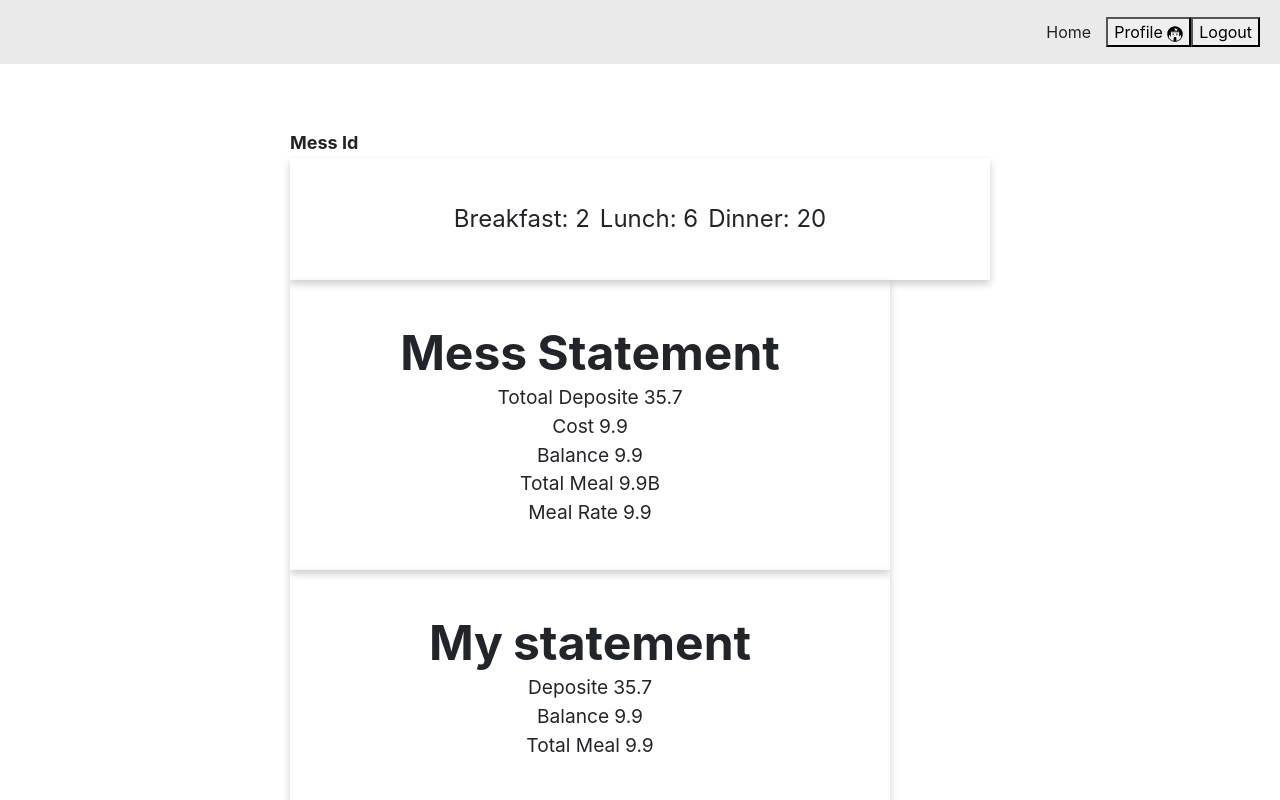
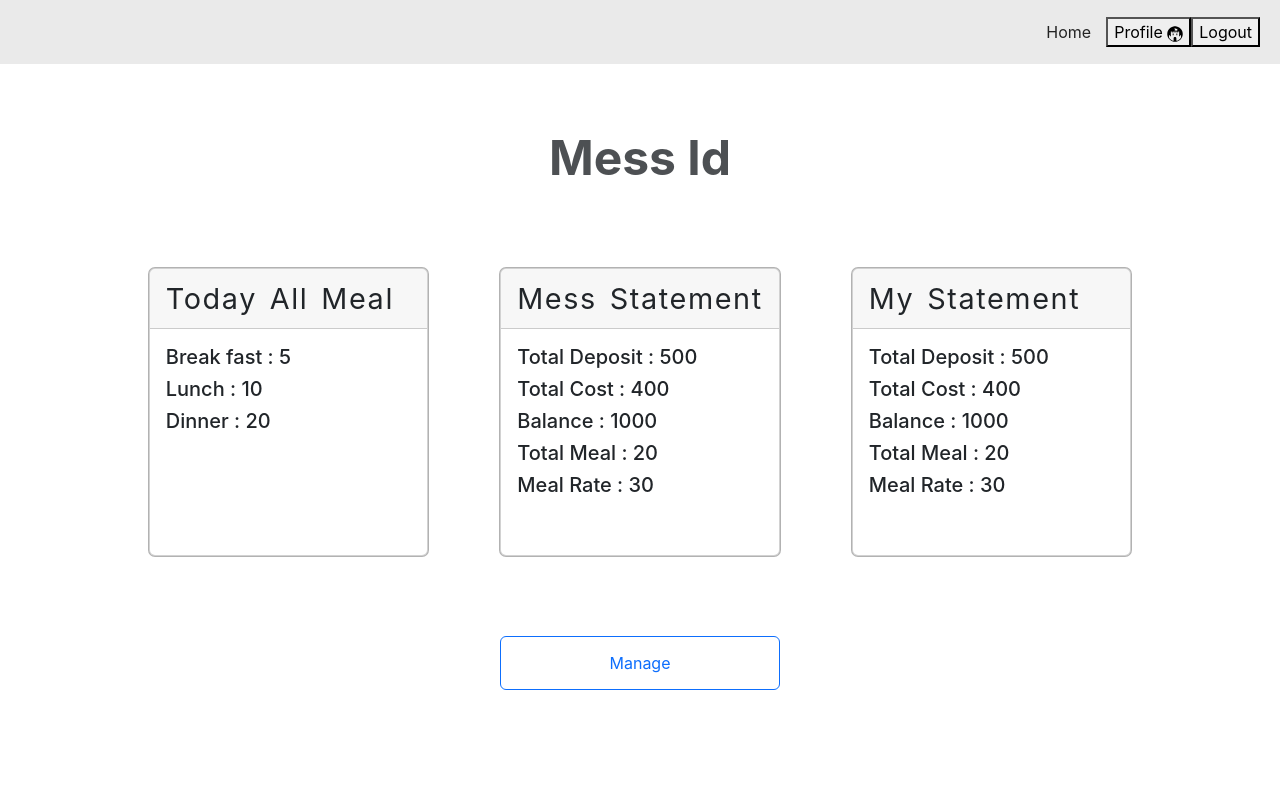
Before and after one commit to Kibria7533/mess-management-client, a Next.js app: page /statement in a window 1280 px wide. Shown: the top 800 px of the page. Built offline with nearby package versions, Linux system fonts and the light colour scheme; no server answers; sample sign-in values are in the browser's storage.

Commit message:
statement design done

```diff
--- a/pages/statement.js
+++ b/pages/statement.js
@@ -1,13 +1,15 @@
 import Link from "next/link";
 import Layout from "../components/Layout";
 import styleSignup from "../styles/signup.module.css";
+import statementStyle from "../styles/statement.module.css"
 import {useEffect, useState} from "react";
 import axios from "axios";
 import {useRouter} from 'next/router'
 import Skeleton from 'react-loading-skeleton'
 import 'react-loading-skeleton/dist/skeleton.css'
 import {toast} from "react-toastify";
-
+import Card from "react-bootstrap/Card";
+import Button from "react-bootstrap/Button";
 const Statement = () => {
     const router = useRouter();
     const [mess_id,setMessId]=useState('');
@@ -43,89 +45,138 @@ const Statement = () => {
         <Layout>
             {!loading ?
                 <div>
-                    <h4> Mess Id {router.query.mess_id ?? mess_id}</h4>
-                    <div className={'net__meal'}>
-                        <span className={'net__breakfast'}>Breakfast:  2</span>
-                        <span className={'net__lunch'}>Lunch:  6</span>
-                        <span className={'net__dinner'}>Dinner:  20</span>
+                    <h1 className={statementStyle.mess_name}> Mess Id {router.query.mess_id ?? mess_id}</h1>
+
+                    <div className={statementStyle.grid}>
+
+                        <div>
+                            <Card className={statementStyle.card_size}>
+
+                                <Card.Header className={statementStyle.card_header}>Today All Meal</Card.Header>
+                                <Card.Body>
+                                    <Card.Title> Break fast : <span> 5</span></Card.Title>
+                                    <Card.Title> Lunch : <span> 10</span></Card.Title>
+                                    <Card.Title> Dinner : <span>20</span></Card.Title>
+                                </Card.Body>
+                            </Card>
                         </div>
 
 
                         <div>
+                            <Card className={statementStyle.card_size}>
 
-                        <article className="statement">
-                            <div className={'statement__header'}>
-                                <h1 className="statement__title"><span
-                                    className="statement__title--top">Mess</span><span
-                                    className="statement__title--bottom">Statement</span></h1>
+                                <Card.Header className={statementStyle.card_header}>Mess Statement</Card.Header>
+                                <Card.Body>
+                                    <Card.Title>Total Deposit : <span>500</span></Card.Title>
+                                    <Card.Title>Total Cost : <span> 400</span></Card.Title>
+                                    <Card.Title> Balance : <span>1000</span></Card.Title>
+                                    <Card.Title> Total Meal : <span>20</span></Card.Title>
+                                    <Card.Title>Meal Rate : <span>30</span></Card.Title>
+
+
+                                </Card.Body>
+                            </Card>
                         </div>
 
-                            <main className="statement__profiles">
-                                <article className="statement__profile">
-                                    <span className="statement__name">Totoal Deposite</span>
-                                    <span className="statement__value">35.7<span></span></span>
-                                </article>
+                        <div>
+                            <Card className={statementStyle.card_size}>
 
-                                <article className="statement__profile">
-                                    <span className="statement__name">Cost</span>
-                                    <span className="statement__value">9.9<span></span></span>
-                                </article>
-
-                                <article className="statement__profile">
-                                    <span className="statement__name">Balance</span>
-                                    <span className="statement__value">9.9<span></span></span>
-                                </article>
-
-
-                                <article className="statement__profile">
-                                    <span className="statement__name">Total Meal</span>
-                                    <span className="statement__value">9.9<span>B</span></span>
-                                </article>
-
-                                <article className="statement__profile">
-                                    <span className="statement__name">Meal Rate</span>
-                                    <span className="statement__value">9.9<span></span></span>
-                                </article>
-                            </main>
-                        </article>
-                        <article className="statement">
-                            <div className={'statement__header'}>
-                                <h1 className="statement__title"><span className="statement__title--top">My</span><span
-                                    className="statement__title--bottom">statement</span></h1>
+                                <Card.Header className={statementStyle.card_header}>My Statement</Card.Header>
+                                <Card.Body >
+                                    <Card.Title>Total Deposit : <span>500</span></Card.Title>
+                                    <Card.Title>Total Cost : <span> 400</span></Card.Title>
+                                    <Card.Title> Balance : <span>1000</span></Card.Title>
+                                    <Card.Title> Total Meal : <span>20</span></Card.Title>
+                                    <Card.Title>Meal Rate : <span>30</span></Card.Title>
+                                </Card.Body>
+                            </Card>
                         </div>
 
-                            <main className="statement__profiles">
-                                <article className="statement__profile">
-                                    <span className="statement__name">Deposite</span>
-                                    <span className="statement__value">35.7<span></span></span>
-                                </article>
-
-                                <article className="statement__profile">
-                                    <span className="statement__name">Balance</span>
-                                    <span className="statement__value">9.9<span></span></span>
-                                </article>
-
-
-                                <article className="statement__profile">
-                                    <span className="statement__name">Total Meal</span>
-                                    <span className="statement__value">9.9<span></span></span>
-                                </article>
-                            </main>
-                        </article>
-                    </div>
-                    <br/>
-                    <hr/>
                         <label className="control-label"/>
                         <div className="controls">
                             <Link href={'/manage'}>
-                            <button className={styleSignup.button}
+                                <Button  variant="outline-primary" className={statementStyle.statement_button}
                                 >
                                     Manage
-                            </button>
+                                </Button>
                             </Link>
                         </div>
 
-                </div> : <Skeleton/>
+
+                        {/*<div className={'net__meal'}>*/}
+                        {/*    <span className={'net__breakfast'}>Breakfast:  2</span>*/}
+                        {/*    <span className={'net__lunch'}>Lunch:  6</span>*/}
+                        {/*    <span className={'net__dinner'}>Dinner:  20</span>*/}
+                        {/*</div>*/}
+
+
+                        {/*<div>*/}
+
+                        {/*    <article className="statement">*/}
+                        {/*        <div className={'statement__header'}>*/}
+                        {/*            <h1 className="statement__title"><span*/}
+                        {/*                className="statement__title--top">Mess</span><span*/}
+                        {/*                className="statement__title--bottom">Statement</span></h1>*/}
+                        {/*        </div>*/}
+
+                        {/*        <main className="statement__profiles">*/}
+                        {/*            <article className="statement__profile">*/}
+                        {/*                <span className="statement__name">Totoal Deposite</span>*/}
+                        {/*                <span className="statement__value">35.7<span></span></span>*/}
+                        {/*            </article>*/}
+
+                        {/*            <article className="statement__profile">*/}
+                        {/*                <span className="statement__name">Cost</span>*/}
+                        {/*                <span className="statement__value">9.9<span></span></span>*/}
+                        {/*            </article>*/}
+
+                        {/*            <article className="statement__profile">*/}
+                        {/*                <span className="statement__name">Balance</span>*/}
+                        {/*                <span className="statement__value">9.9<span></span></span>*/}
+                        {/*            </article>*/}
+
+
+                        {/*            <article className="statement__profile">*/}
+                        {/*                <span className="statement__name">Total Meal</span>*/}
+                        {/*                <span className="statement__value">9.9<span>B</span></span>*/}
+                        {/*            </article>*/}
+
+                        {/*            <article className="statement__profile">*/}
+                        {/*                <span className="statement__name">Meal Rate</span>*/}
+                        {/*                <span className="statement__value">9.9<span></span></span>*/}
+                        {/*            </article>*/}
+                        {/*        </main>*/}
+                        {/*    </article>*/}
+                        {/*    <article className="statement">*/}
+                        {/*        <div className={'statement__header'}>*/}
+                        {/*            <h1 className="statement__title"><span className="statement__title--top">My</span><span*/}
+                        {/*                className="statement__title--bottom">statement</span></h1>*/}
+                        {/*        </div>*/}
+
+                        {/*        <main className="statement__profiles">*/}
+                        {/*            <article className="statement__profile">*/}
+                        {/*                <span className="statement__name">Deposite</span>*/}
+                        {/*                <span className="statement__value">35.7<span></span></span>*/}
+                        {/*            </article>*/}
+
+                        {/*            <article className="statement__profile">*/}
+                        {/*                <span className="statement__name">Balance</span>*/}
+                        {/*                <span className="statement__value">9.9<span></span></span>*/}
+                        {/*            </article>*/}
+
+
+                        {/*            <article className="statement__profile">*/}
+                        {/*                <span className="statement__name">Total Meal</span>*/}
+                        {/*                <span className="statement__value">9.9<span></span></span>*/}
+                        {/*            </article>*/}
+                        {/*        </main>*/}
+                        {/*    </article>*/}
+                        {/*</div>*/}
+                        {/*<br/>*/}
+                        {/*<hr/>*/}
+
+                    </div>
+                    </div>:<Skeleton/>
             }
 
         </Layout>
--- /dev/null
+++ b/styles/statement.module.css
@@ -0,0 +1,36 @@
+.mess_name{
+    text-align: center;
+    margin-bottom: 5rem;
+    opacity: 0.8;
+}
+.grid{
+ display: grid;
+    grid-template-columns: repeat(3,1fr);
+    justify-content: center;
+    align-items: center;
+    gap: 4.5rem;
+}
+
+.card_size{
+    width:100%;
+    height:18rem;
+    box-shadow: 0 0 0 1px rgba(0, 0, 0, 0.3);
+}
+.card_header{
+    font-size: 1.8rem;
+    font-weight: 400;
+    letter-spacing: 0.1rem;
+    word-spacing: 0.2rem;
+}
+.card_title {
+ margin-bottom: 1rem;
+}
+
+.statement_button{
+    text-align: center;
+    padding: 14px 20px;
+    margin: 8px 0;
+    cursor: pointer;
+    width: 100%;
+    transition: all 0.5s ease-in-out;
+}
```
Lines whose indentation alone changed are shown as unchanged.
